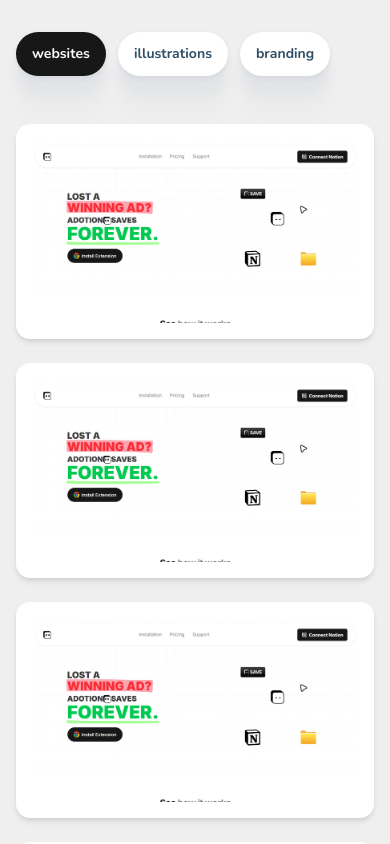
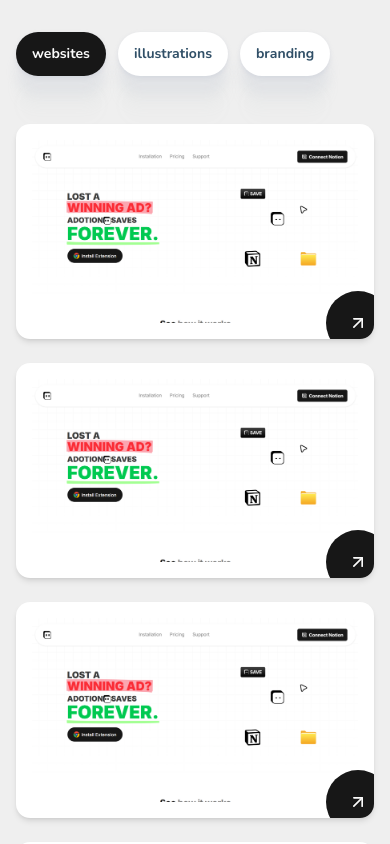
Before and after one commit to qubydev/otterlabs, a Next.js app: page /work in a window 390 px wide. Shown: the top 844 px of the page. Built offline with nearby package versions, Linux system fonts and the light colour scheme.

Commit message:
links fixed

```diff
--- a/src/app/globals.css
+++ b/src/app/globals.css
@@ -129,3 +129,9 @@
     0px 31.8px 12.55px rgba(181, 187, 203, 0.05),
     0px 50.2px 14.23px rgba(181, 193, 203, 0.01);
 }
+
+@layer utilities {
+  .ease-bounce {
+    transition-timing-function: cubic-bezier(0.34, 1.56, 0.64, 1);
+  }
+}
--- a/src/app/work/page.js
+++ b/src/app/work/page.js
@@ -1,47 +1,43 @@
 "use client";
 import React from 'react';
 import MagneticButton from '@/components/custom-ui/magnetic-button';
+import { ArrowUpRight } from 'lucide-react';
 
 const WORK = {
     "websites": [
         {
-            name: "Project 1",
             img: "/projects/project.png",
+            link: "https://example.com",
         },
         {
-            name: "Project 2",
             img: "/projects/project.png",
+            link: "https://example.com",
         },
         {
-            name: "Project 3",
             img: "/projects/project.png",
+            link: "https://example.com",
         },
         {
-            name: "Project 4",
             img: "/projects/project.png",
+            link: "https://example.com",
         },
     ],
     "illustrations": [
         {
-            name: "Project 1",
             img: "/illustrations/illustration.png",
         },
         {
-            name: "Project 2",
             img: "/illustrations/illustration.png",
         },
         {
-            name: "Project 3",
             img: "/illustrations/illustration.png",
         },
         {
-            name: "Project 4",
             img: "/illustrations/illustration.png",
         },
     ],
     "branding": [
         {
-            name: "Brand 1",
             colors: [
                 { hex: "#000000" },
                 { hex: "#FFFFFF" },
@@ -58,7 +54,6 @@ const WORK = {
             ]
         },
         {
-            name: "Brand 2",
             colors: [
                 { hex: "#FF6B6B" },
                 { hex: "#4ECDC4" },
@@ -75,7 +70,6 @@ const WORK = {
             ]
         },
         {
-            name: "Brand 3",
             colors: [
                 { hex: "#667EEA" },
                 { hex: "#764BA2" },
@@ -96,6 +90,7 @@ const WORK = {
 
 export default function Page() {
     const [activeTab, setActiveTab] = React.useState("websites");
+    const [hoveredProject, setHoveredProject] = React.useState(null);
 
     React.useEffect(() => {
         const link = document.createElement('link');
@@ -165,13 +160,24 @@ export default function Page() {
                 {WORK[activeTab].map((project, idx) => (
                     <div
                         key={idx}
-                        className="bg-card p-4 rounded-xl shadow-md"
+                        className="bg-card p-4 rounded-xl shadow-md relative overflow-hidden group"
+                        onMouseEnter={() => setHoveredProject(idx)}
+                        onMouseLeave={() => setHoveredProject(null)}
                     >
                         <img
                             src={project.img}
-                            alt={project.name}
+                            alt="Project"
                             className="w-full h-auto rounded-lg"
                         />
+
+                        {project.link && (
+                            <button
+                                onClick={() => window.open(project.link, '_blank')}
+                                className="absolute -bottom-4 -right-4 w-16 h-16 lg:w-32 lg:h-32 lg:-bottom-8 lg:-right-8 rounded-full bg-primary flex items-center justify-center cursor-pointer scale-100 lg:scale-0 lg:group-hover:scale-100 transition-transform duration-300 ease-bounce"
+                            >
+                                <ArrowUpRight className="w-5 h-5 lg:w-8 lg:h-8 text-primary-foreground" />
+                            </button>
+                        )}
                     </div>
                 ))}
             </div>
```
